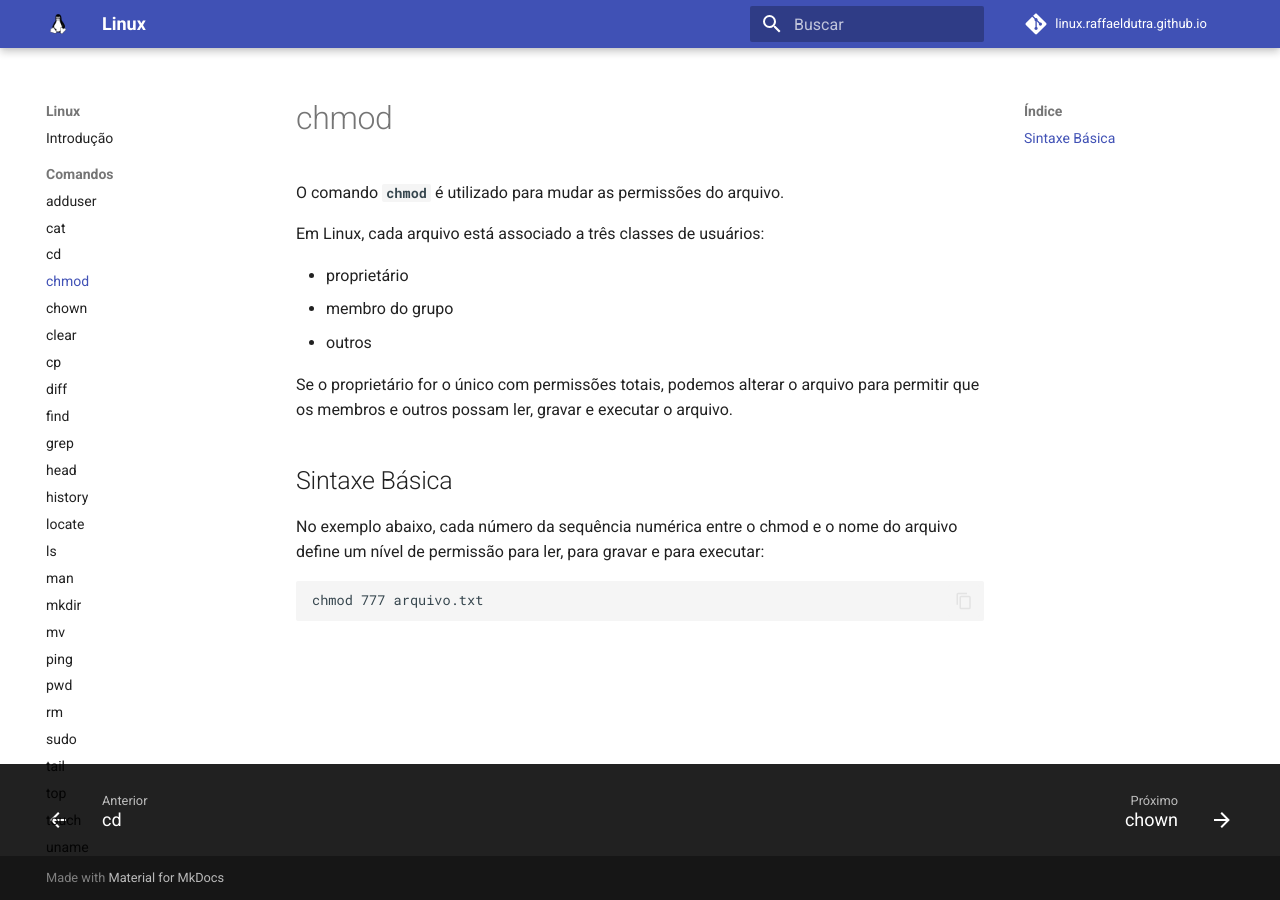
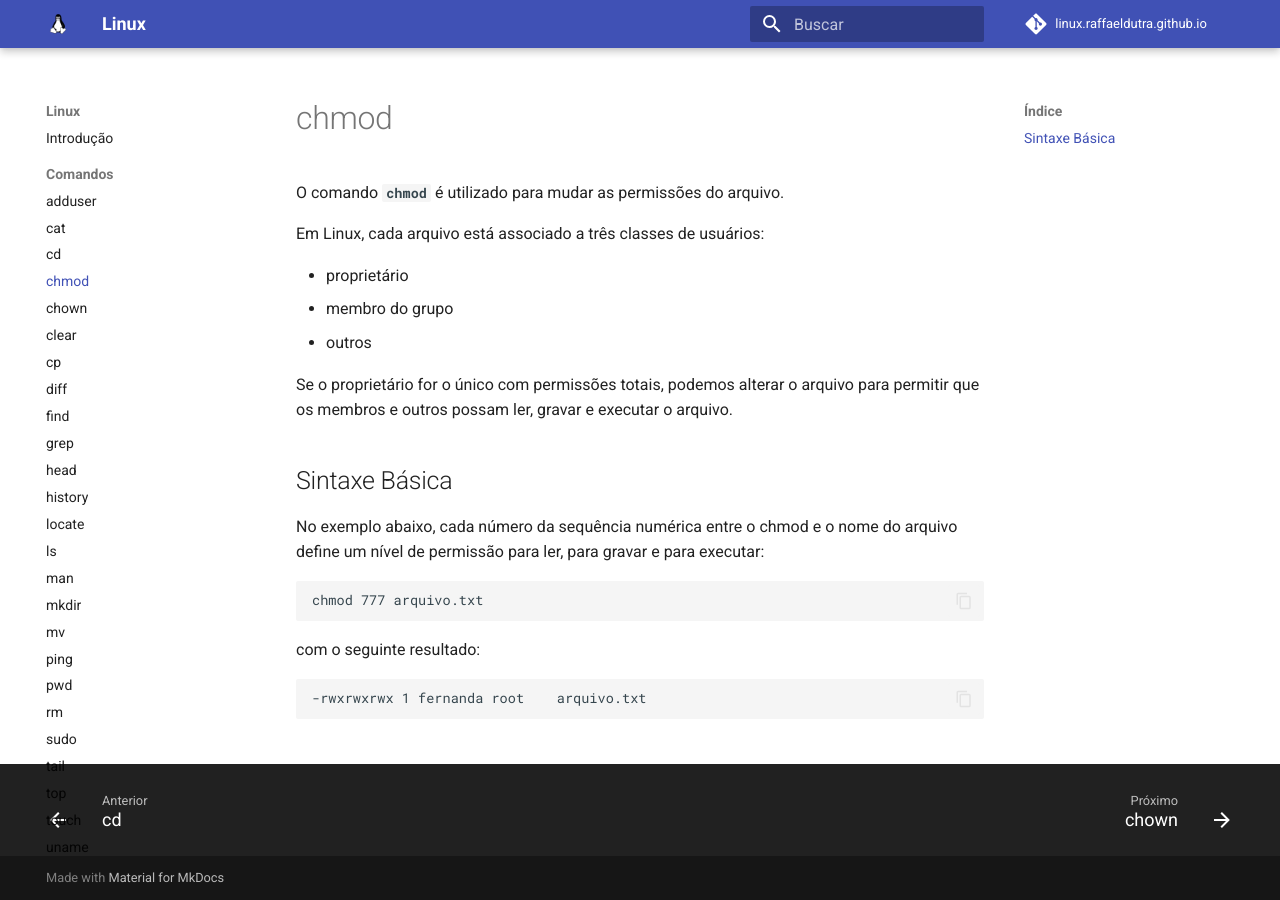
Before and after one commit to raffaeldutra/linux.raffaeldutra.github.io, an MkDocs documentation site: the page built from docs/comandos/chmod.md, in a window 1280 px wide. Built offline with MkDocs 1.6.1 and Material for MkDocs 9.7.7, drawn with Linux system fonts in a browser that asks for light colours; comment, search, counter and statistics services are not loaded.

Commit message:
Closes #52 Colocada saída de exemplo para permissões no chmod

````diff
--- a/docs/comandos/chmod.md
+++ b/docs/comandos/chmod.md
@@ -17,3 +17,9 @@ No exemplo abaixo, cada número da sequência numérica entre o chmod e o nome d
 ```
 chmod 777 arquivo.txt
 ```
+
+com o seguinte resultado:
+
+```
+-rwxrwxrwx 1 fernanda root    arquivo.txt
+```
````
